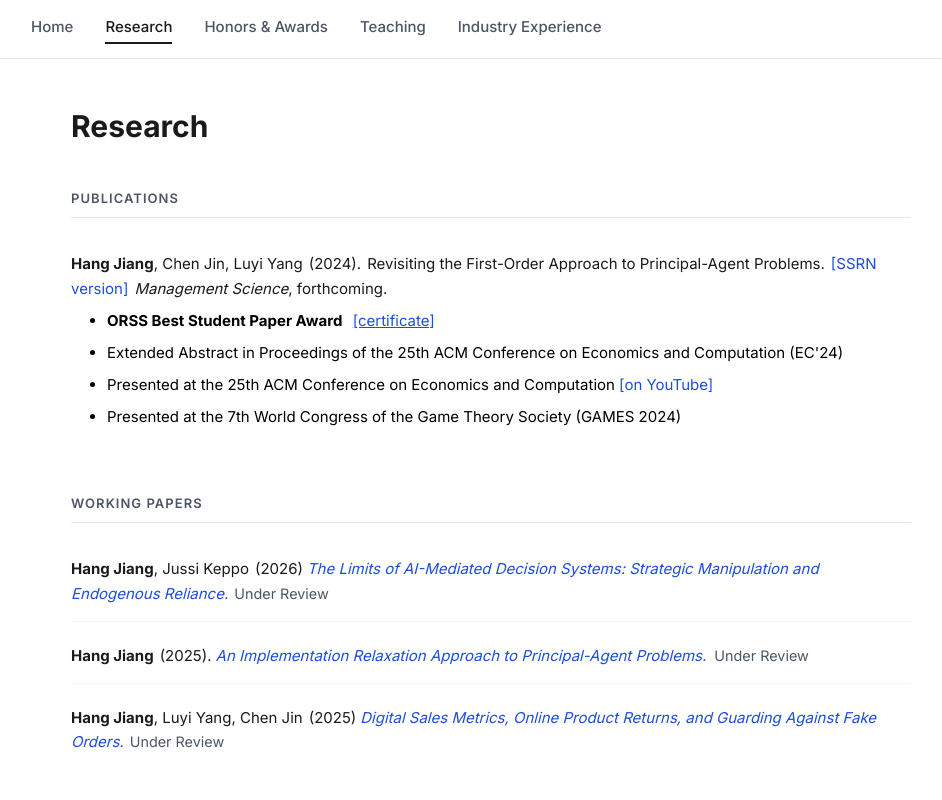
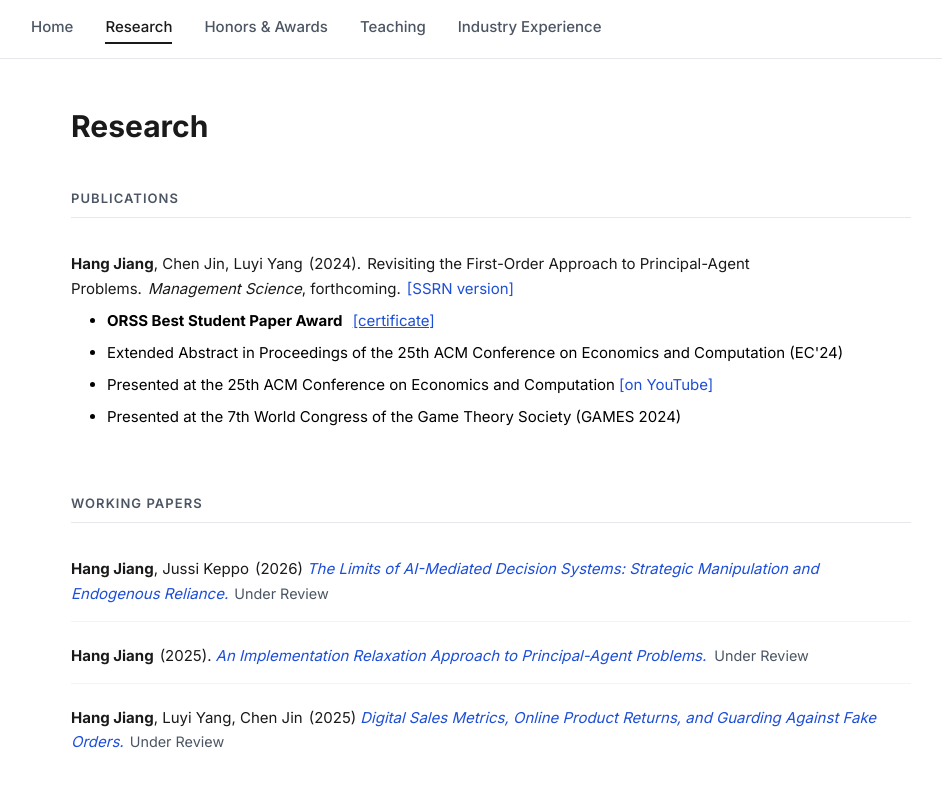
Before and after one commit to JHaaa/jianghang.github.io, a Next.js app: page /research in a window 1280 px wide. Shown: the top 800 px of the page, without its empty margins (149-1091 px from the left). Built offline with nearby package versions, Linux system fonts and the light colour scheme.

Commit message:
Update page.tsx

```diff
--- a/src/app/research/page.tsx
+++ b/src/app/research/page.tsx
@@ -14,7 +14,10 @@ const ResearchPage = () => {
           <span style={{ marginLeft: '6px' }}>
             Revisiting the First-Order Approach to Principal-Agent Problems.
           </span>
-          <a
+          <span style={{ marginLeft: '6px' }}>
+            <em>Management Science</em>, forthcoming.
+          </span>
+                    <a
             href="https://papers.ssrn.com/sol3/papers.cfm?abstract_id=4715135"
             target="_blank"
             rel="noopener noreferrer"
@@ -23,9 +26,6 @@ const ResearchPage = () => {
           >
             [SSRN version]
           </a>
-          <span style={{ marginLeft: '6px' }}>
-            <em>Management Science</em>, forthcoming.
-          </span>
 
           <ul
             style={{
```
